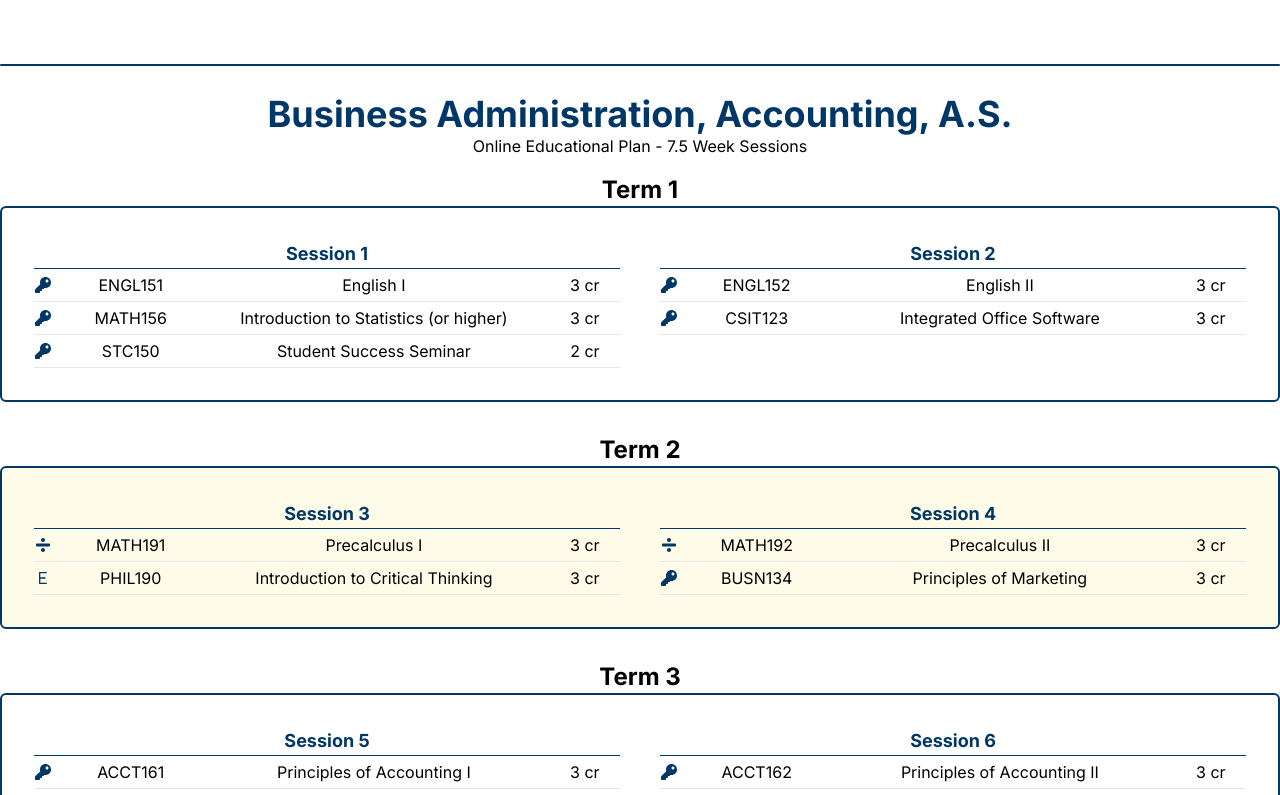
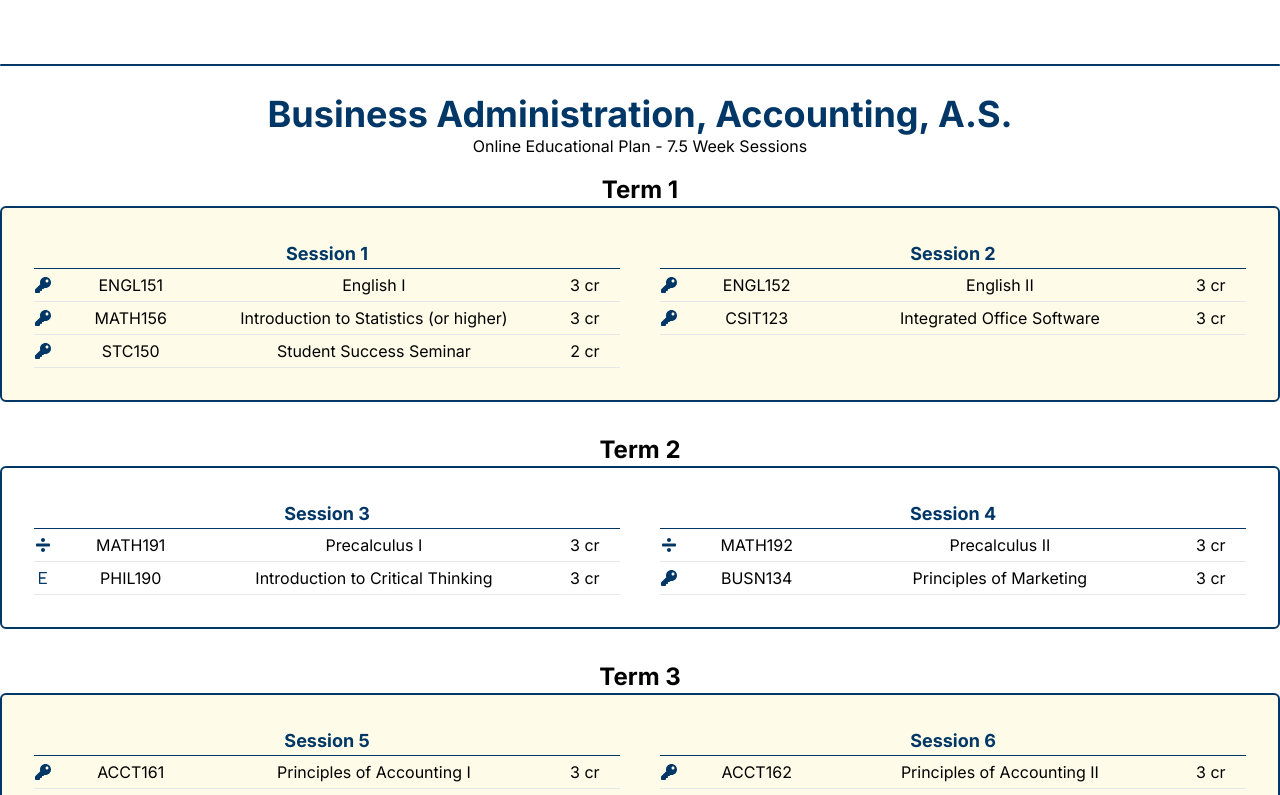
Before and after one commit to OCCeLearning/program-plans, a Next.js app: page /business-administration-accounting-as in a window 1280 px wide. Shown: the top 795 px of the page. Built offline with nearby package versions, Linux system fonts and the light colour scheme.

Commit message:
made odd terms yellow

```diff
--- a/pages/[slug].js
+++ b/pages/[slug].js
@@ -52,7 +52,7 @@ export default function Program({ program }) {
               <h2 className={`text-center text-2xl font-bold`}>{term.title}</h2>
               <div
                 className={`border-2 border-ocean-blue rounded-md ${
-                  i % 2 !== 0 && `bg-yellow-50`
+                  i % 2 === 0 && `bg-yellow-50`
                 }`}
               >
                 <div className="grid lg:grid-cols-2 gap-y-6 lg:gap-y-0 lg:gap-x-10 p-4 md:p-6 lg:p-8">
```
Also changed, not shown: .yarnrc.yml (added), 2 other files (tests, documents, lock files or other folders).
